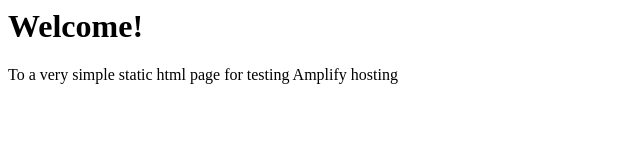
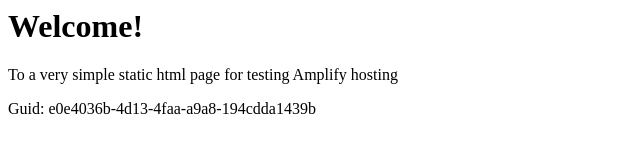
Before and after one commit to aws-aemilia-yul/Github-PR-Commit-Integration-Test-DoNotTouch-Gith-P5X5MO5I-v1-prod-ca-central-1, a website: page src/index.html in a window 1280 px wide. Shown: the whole page, without its empty margins (0-640 px from the left). Drawn offline with Linux system fonts and the light colour scheme.

Commit message:
commit from integ tests

```diff
--- a/src/index.html
+++ b/src/index.html
@@ -1,3 +1,5 @@
+
+
 <html lang="en">
 
 <head>
@@ -10,6 +12,6 @@
 <body>
     <h1>Welcome!</h1>
     <p>To a very simple static html page for testing Amplify hosting</p>
-</body>
+    <p>Guid: e0e4036b-4d13-4faa-a9a8-194cdda1439b</p></body>
 
 </html>
```
